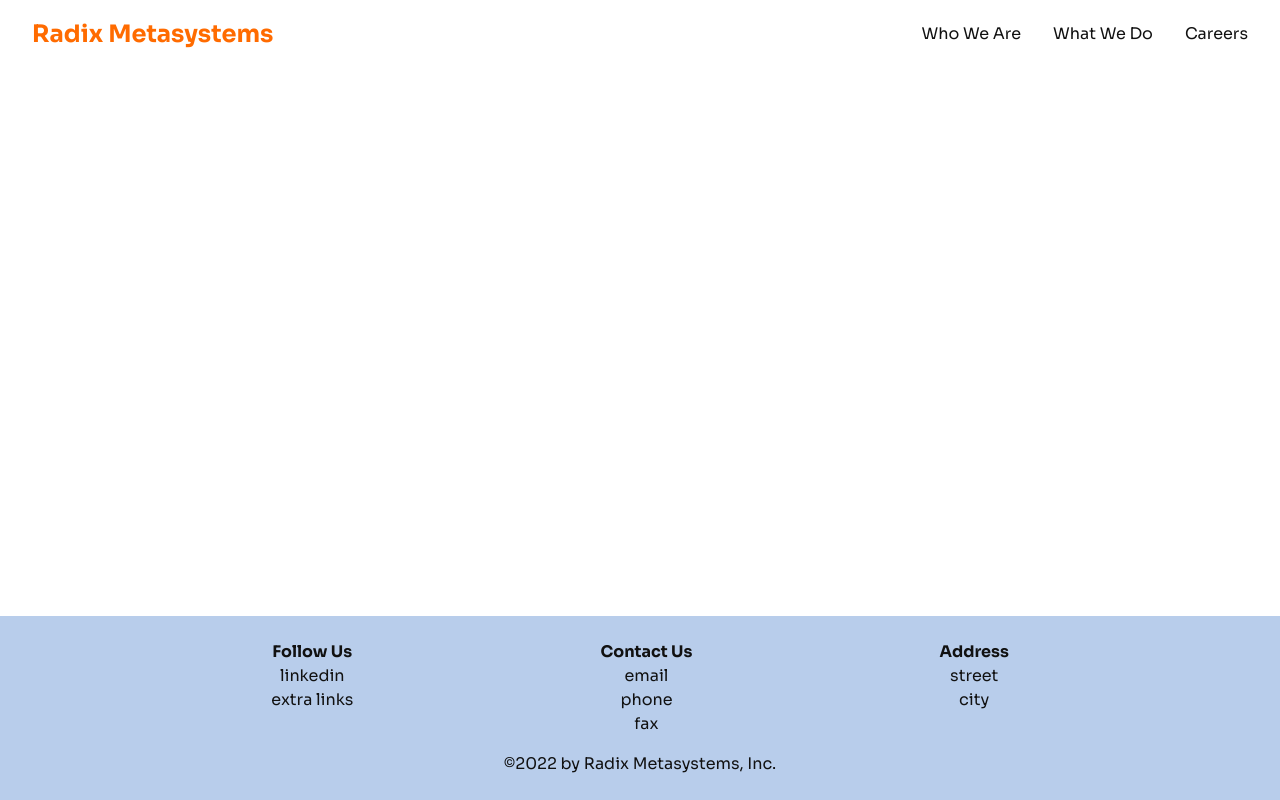
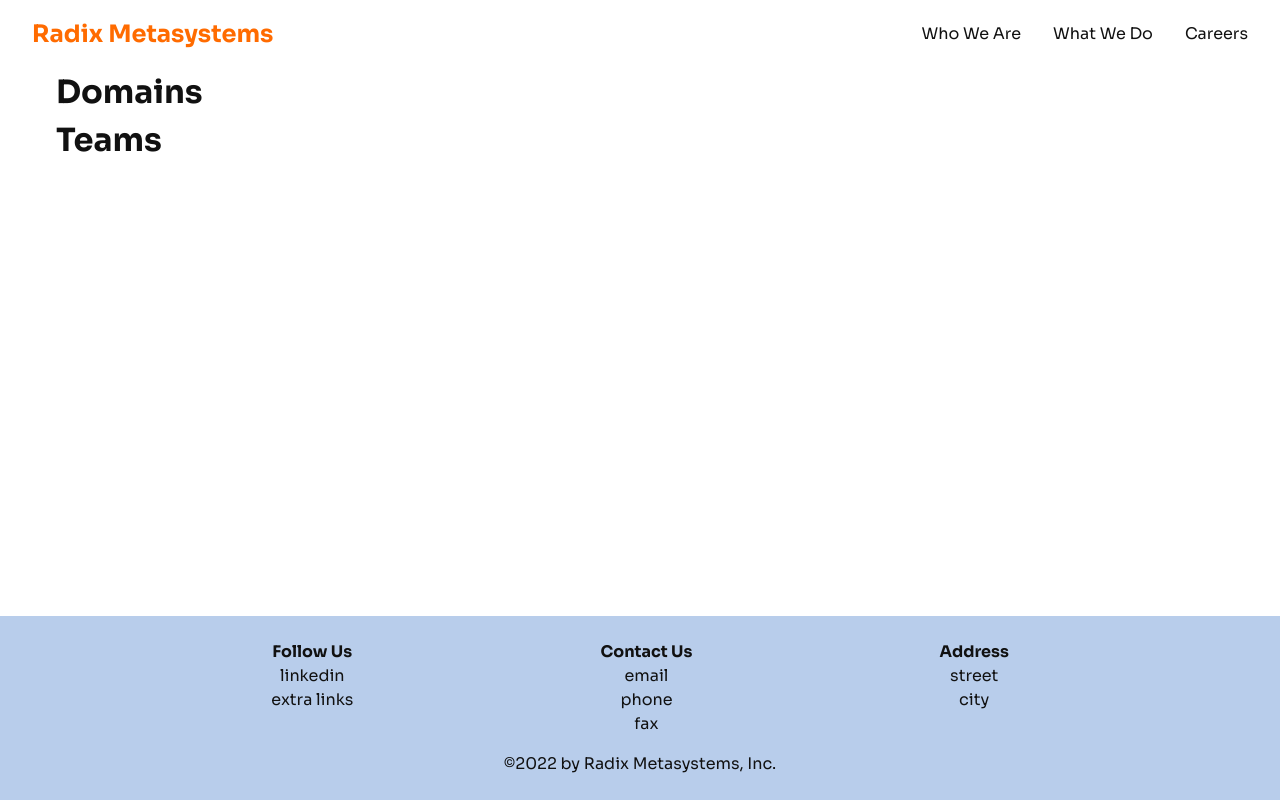
Before and after one commit to gabe19p/radix-web-app, an Angular app in the folder website/: page /what-we-do in a window 1280 px wide. Before the commit this address led to /. Built offline with nearby package versions, Linux system fonts and the light colour scheme.

Commit message:
what-we-do page added and linked to nav

```diff
--- a/website/src/app/app.routes.ts
+++ b/website/src/app/app.routes.ts
@@ -1,9 +1,11 @@
 import { Routes } from '@angular/router';
 import { Home } from './pages/home/home';
 import { WhoWeAre } from './pages/who-we-are/who-we-are';
+import { WhatWeDo } from './pages/what-we-do/what-we-do';
 
 export const routes: Routes = [
   { path: '', component: Home },
   { path: 'home', component: Home },
   { path: 'who-we-are', component: WhoWeAre },
+  { path: 'what-we-do', component: WhatWeDo },
 ];
--- /dev/null
+++ b/website/src/app/pages/what-we-do/what-we-do.html
@@ -0,0 +1,5 @@
+<div class="container">
+  <h1>Domains</h1>
+
+  <h1>Teams</h1>
+</div>
```
Also changed, not shown: website/src/app/pages/what-we-do/what-we-do.ts (added, +11 -0 lines), website/src/app/pages/what-we-do/what-we-do.scss (added).
